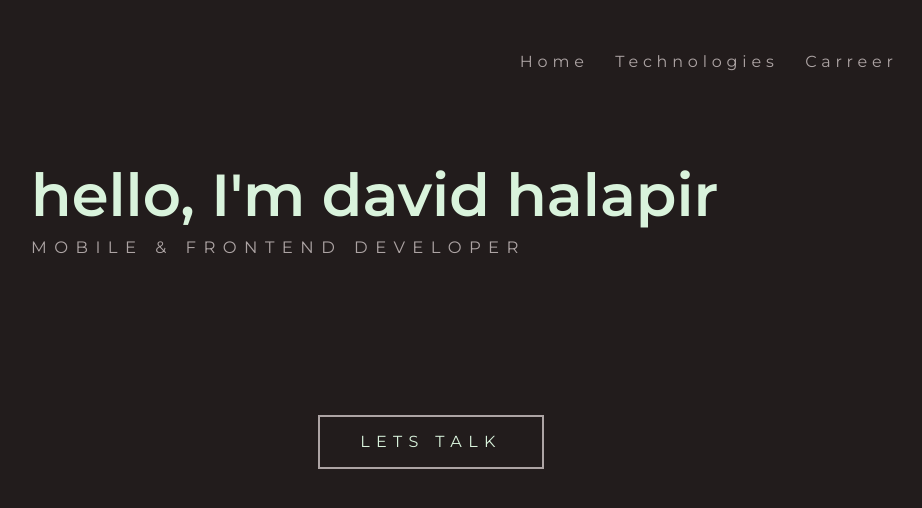
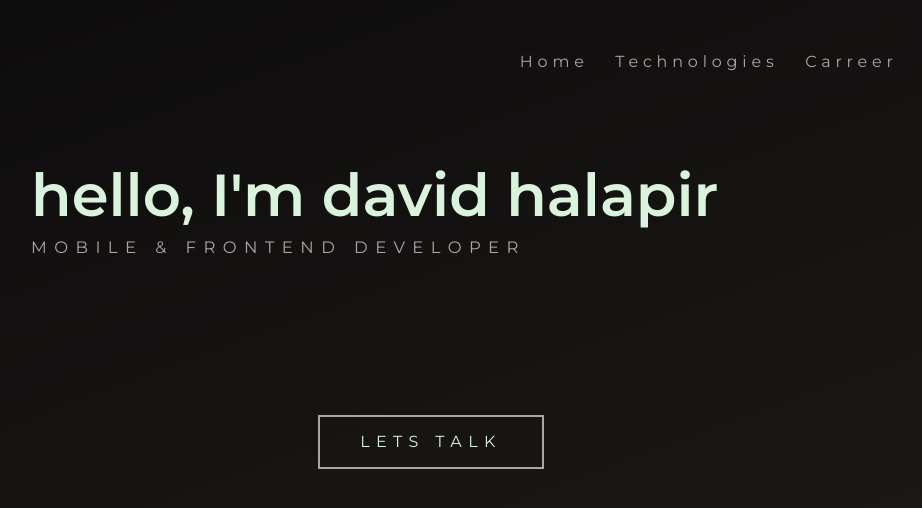
Before and after one commit to hala94/david_h_web, a React (Create React App) app: page / in a window 1280 px wide. Shown: the top 508 px of the page, without its empty margins (209-1131 px from the left). Built offline with nearby package versions, Linux system fonts and the light colour scheme.

Commit message:
cursor on items

```diff
--- a/src/components/app/styles.module.css
+++ b/src/components/app/styles.module.css
@@ -27,6 +27,7 @@ Stretches the available area below the navigation bar to fill the available scre
 
 .nav_button {
 	padding: 1em;
+	cursor: pointer;
 }
 
 /* .column_container {
--- a/src/components/career/styles.module.css
+++ b/src/components/career/styles.module.css
@@ -8,6 +8,7 @@
 	position: relative;
 	transition: var(--transition-duration) ease all;
 	color: var(--color-smokeWhite);
+	cursor: default;
 }
 
 @media only screen and (min-width: 600px) {
--- a/src/components/home/styles.module.css
+++ b/src/components/home/styles.module.css
@@ -19,10 +19,12 @@
 
 .headline_text {
 	color: var(--color-smokeWhite);
+	cursor: default;
 }
 
 .subHeadline_text {
 	color: var(--color-lightGray);
+	cursor: default;
 }
 
 .avatar_container {
--- a/src/index.css
+++ b/src/index.css
@@ -13,6 +13,7 @@
 /* ---- Colors ---- */
 :root {
 	--color-darkGray: #221c1c;
+	--color-easyBlack: #0c0b0b;
 	--color-smokeWhite: #d9f3dc;
 	--color-lightGray: #ada4a4;
 	--color-deepBlue: #f1154c;
@@ -39,7 +40,7 @@
 }
 
 :root {
-	--transition-duration: 0.2s;
+	--transition-duration: 0.25s;
 }
 
 #root {
@@ -54,8 +55,35 @@ body {
 	/* position: relative; */
 	font-family: var(--font-primary);
 	font-size: var(--text-base-size);
-	background-color: var(--color-darkGray);
-	-webkit-text-size-adjust:none;
+	background-color: var(--color-easyBlack);
+}
+
+body::after {
+	content: "";
+	position: fixed;
+	top: 0%;
+	left: 0%;
+	width: 100%;
+	height: 100%;
+	z-index: -50;
+	background-color: var(--color-easyBlack);
+	background: -moz-linear-gradient(
+		160deg,
+		var(--color-easyBlack) 0%,
+		var(--color-darkGray) 100%
+	);
+	background: -webkit-linear-gradient(
+		160deg,
+		var(--color-easyBlack) 0%,
+		var(--color-darkGray) 100%
+	);
+	background: linear-gradient(
+		160deg,
+		var(--color-easyBlack) 0%,
+		var(--color-darkGray) 100%
+	);
+	filter: progid:DXImageTransform.Microsoft.gradient(startColorstr="#0c0b0b",endColorstr="#221c1c",GradientType=1);
+	background-attachment: fixed;
 }
 
 input,
```
